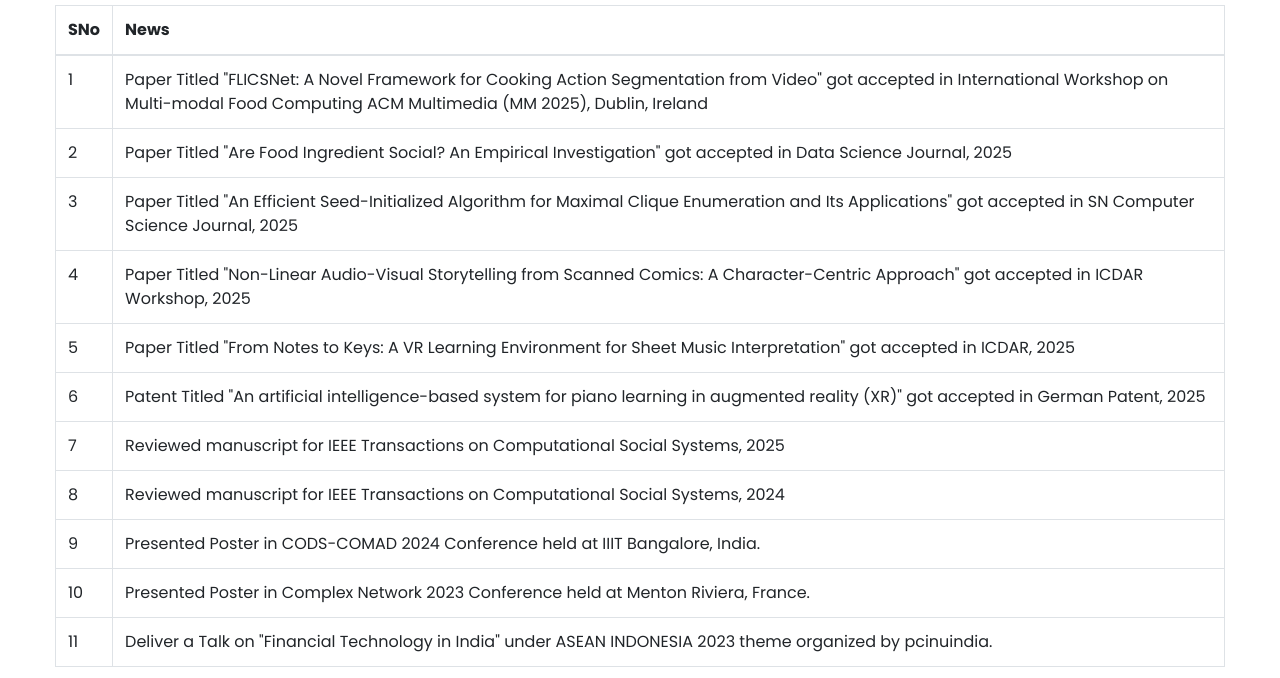
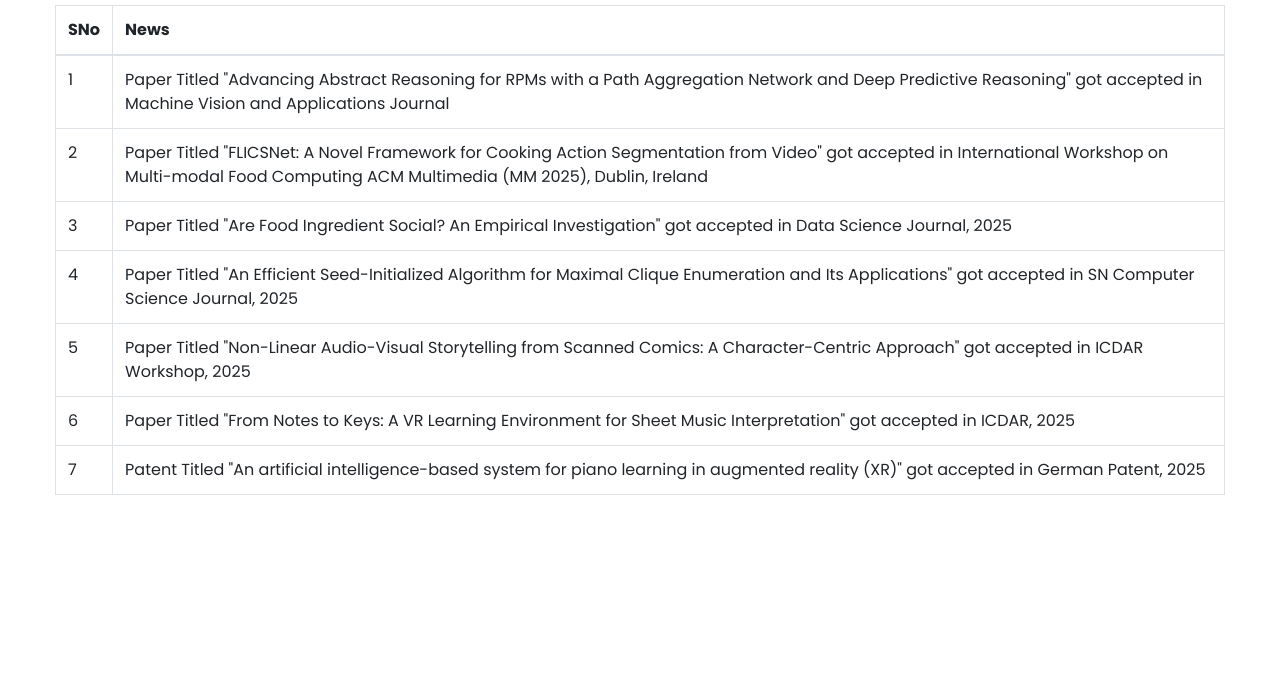
Before and after one commit to Sandeep-GitHubAccount/Sandeep-GitHubAccount.github.io, a plain HTML site: page news.html in a window 1280 px wide. Shown: the part 274-952 px from the top of the page. Drawn offline with Linux system fonts and the light colour scheme; a script that the page names is missing.

Commit message:
Update news.html

```diff
--- a/news.html
+++ b/news.html
@@ -125,53 +125,35 @@
             <tbody>
               <tr>
                 <td>1</td>
+                <td>Paper Titled "Advancing Abstract Reasoning for RPMs with a Path Aggregation Network and Deep Predictive Reasoning" got accepted
+                  in Machine Vision and Applications Journal</td>
+              </tr>
+              <tr>
+                <td>2</td>
                 <td>Paper Titled "FLICSNet: A Novel Framework for Cooking Action Segmentation from Video" got accepted in International Workshop
                     on Multi-modal Food Computing ACM Multimedia (MM 2025), Dublin, Ireland</td>
               </tr>
               <tr>
-                <td>2</td>
+                <td>3</td>
                 <td>Paper Titled "Are Food Ingredient Social? An Empirical Investigation" got accepted in Data Science Journal, 2025</td>
               </tr>
               <tr>
-                <td>3</td>
+                <td>4</td>
                 <td>Paper Titled "An Efficient Seed-Initialized Algorithm for Maximal Clique Enumeration and Its Applications" got accepted in SN Computer Science Journal, 2025</td>
               </tr>
 
               <tr>
-                <td>4</td>
+                <td>5</td>
                 <td>Paper Titled "Non-Linear Audio-Visual Storytelling from Scanned Comics: A Character-Centric Approach" got accepted in ICDAR Workshop, 2025</td>
               </tr>
               <tr>
               <tr>
-                <td>5</td>
+                <td>6</td>
                 <td>Paper Titled "From Notes to Keys: A VR Learning Environment for Sheet Music Interpretation" got accepted in ICDAR, 2025</td>
               </tr>
               <tr>
-                <td>6</td>
+                <td>7</td>
                 <td>Patent Titled "An artificial intelligence-based system for piano learning in augmented reality (XR)" got accepted in German Patent, 2025</td>
-              </tr>
-               <tr>
-                <td>7</td>
-                <td>Reviewed manuscript for IEEE Transactions on Computational Social Systems, 2025</td>
-              </tr>
-              <tr>
-
-                <td>8</td>
-                <td>Reviewed manuscript for IEEE Transactions on Computational Social Systems, 2024</td>
-              </tr>
-              <tr>
-                <td>9</td>
-                <td>Presented Poster in CODS-COMAD 2024 Conference held at IIIT Bangalore, India.</td>
-              </tr>
-               <tr>
-                <td>10</td>
-                <td>Presented Poster in Complex Network 2023 Conference held at Menton Riviera, France.</td>
-
-              </tr>
-
-               <tr>
-                <td>11</td>
-                <td>Deliver a Talk on "Financial Technology in India" under ASEAN INDONESIA 2023 theme organized by pcinuindia.</td>
               </tr>
             </tbody>
           </table>
```
